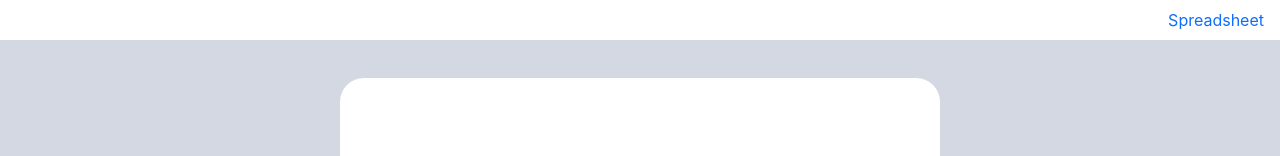
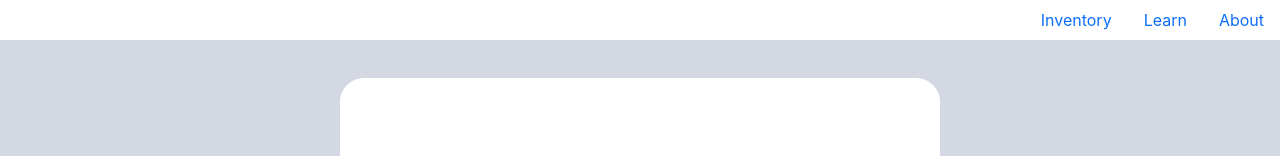
Before and after one commit to chrisoreilly11/Reselling-Inventory, a plain HTML site: page index.html in a window 1280 px wide. Shown: the top 156 px of the page. Drawn offline with nearby package versions, Linux system fonts and the light colour scheme.

Commit message:
Update index.html

```diff
--- a/index.html
+++ b/index.html
@@ -73,7 +73,13 @@
 
 <ul class="nav justify-content-end">
   <li class="nav-item">
-    <a class="nav-link" href="https://docs.google.com/spreadsheets/d/1kuytOBYBwZ7gRDf7OtIP9uBqaLOmL41iFwE03z2tLMs/edit?usp=sharing">Spreadsheet</a>
+    <a class="nav-link" href="https://docs.google.com/spreadsheets/d/1kuytOBYBwZ7gRDf7OtIP9uBqaLOmL41iFwE03z2tLMs/edit?usp=sharing">Inventory</a>
+  </li>
+  <li class="nav-item">
+    <a class="nav-link" href="#">Learn</a>
+  </li>
+  <li class="nav-item">
+    <a class="nav-link" href="#">About</a>
   </li>
 </ul>
 
```
